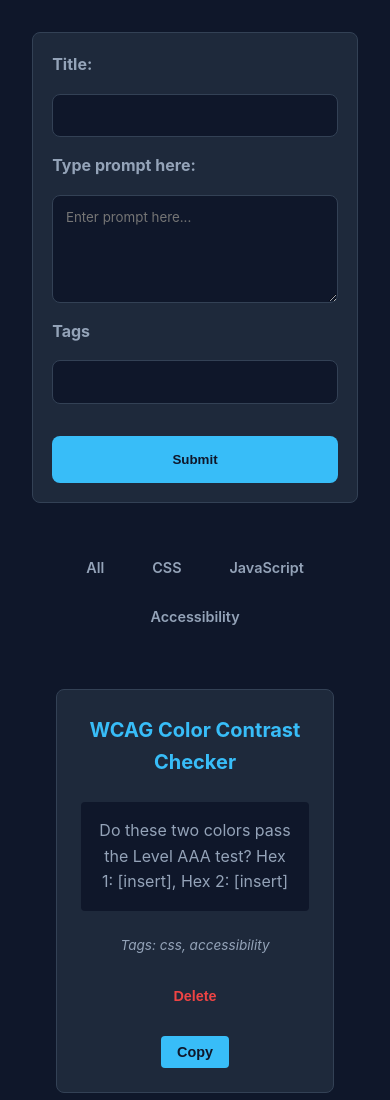
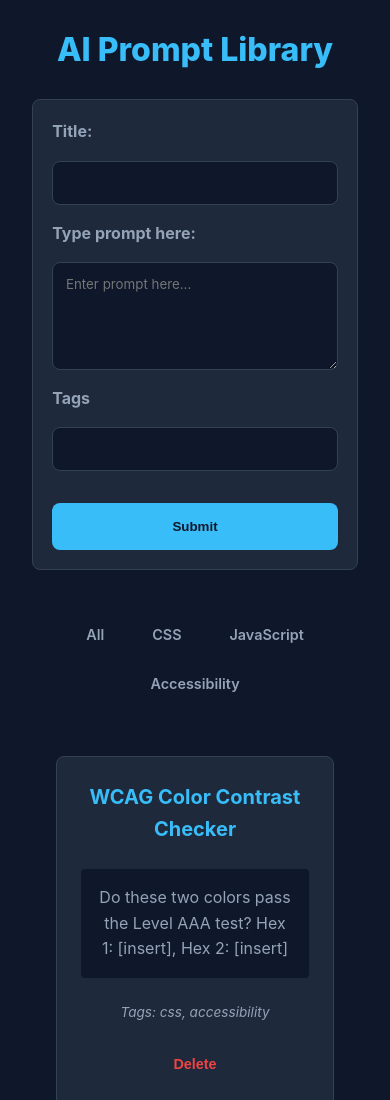
Before and after one commit to delren01/ai-prompt-library, a plain HTML site: page index.html in a window 390 px wide. Shown: the top 1100 px of the page. Drawn offline with Linux system fonts and the light colour scheme.

Commit message:
Feat: Add header - Added main <h1> title with responsive styling.

```diff
--- a/index.html
+++ b/index.html
@@ -8,6 +8,7 @@
 </head>
 <body>
     <main class="wrapper">
+        <h1>AI Prompt Library</h1>
         <form class="prompt-form">
             <label for="prompt-title">Title:</label>
             <input type="text" name="prompt-title" id="prompt-title">
--- a/styles.css
+++ b/styles.css
@@ -25,6 +25,15 @@ body {
     font-family: "Inter", system-ui, sans-serif;
     line-height: 1.6;
     padding: 2rem;
+}
+
+h1 {
+    text-align: center;
+    font-size: 2rem;
+    font-weight: 800;
+    margin-bottom: 2rem;
+    color: var(--accent-color);
+    line-height: 1.1;
 }
 
 .wrapper {
```
